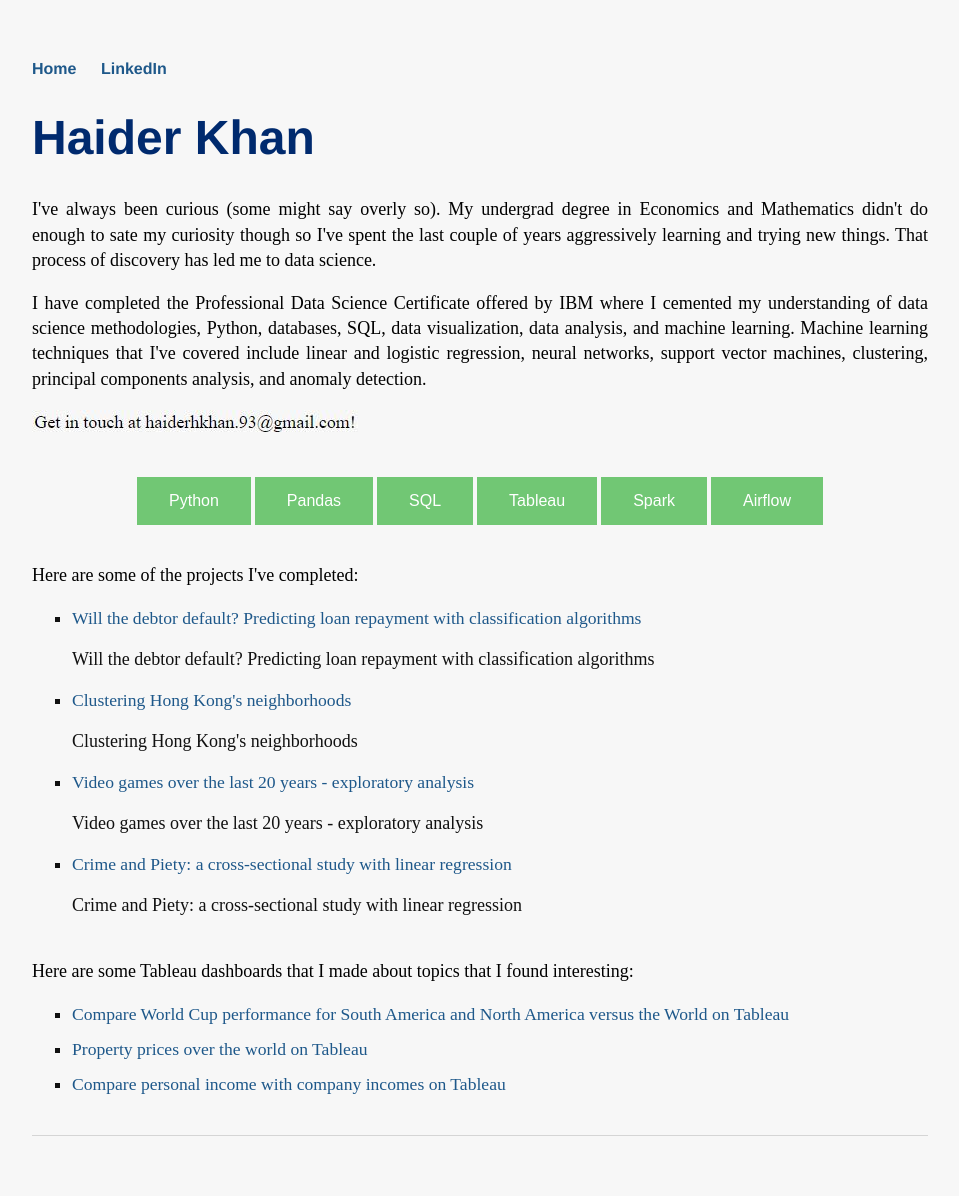
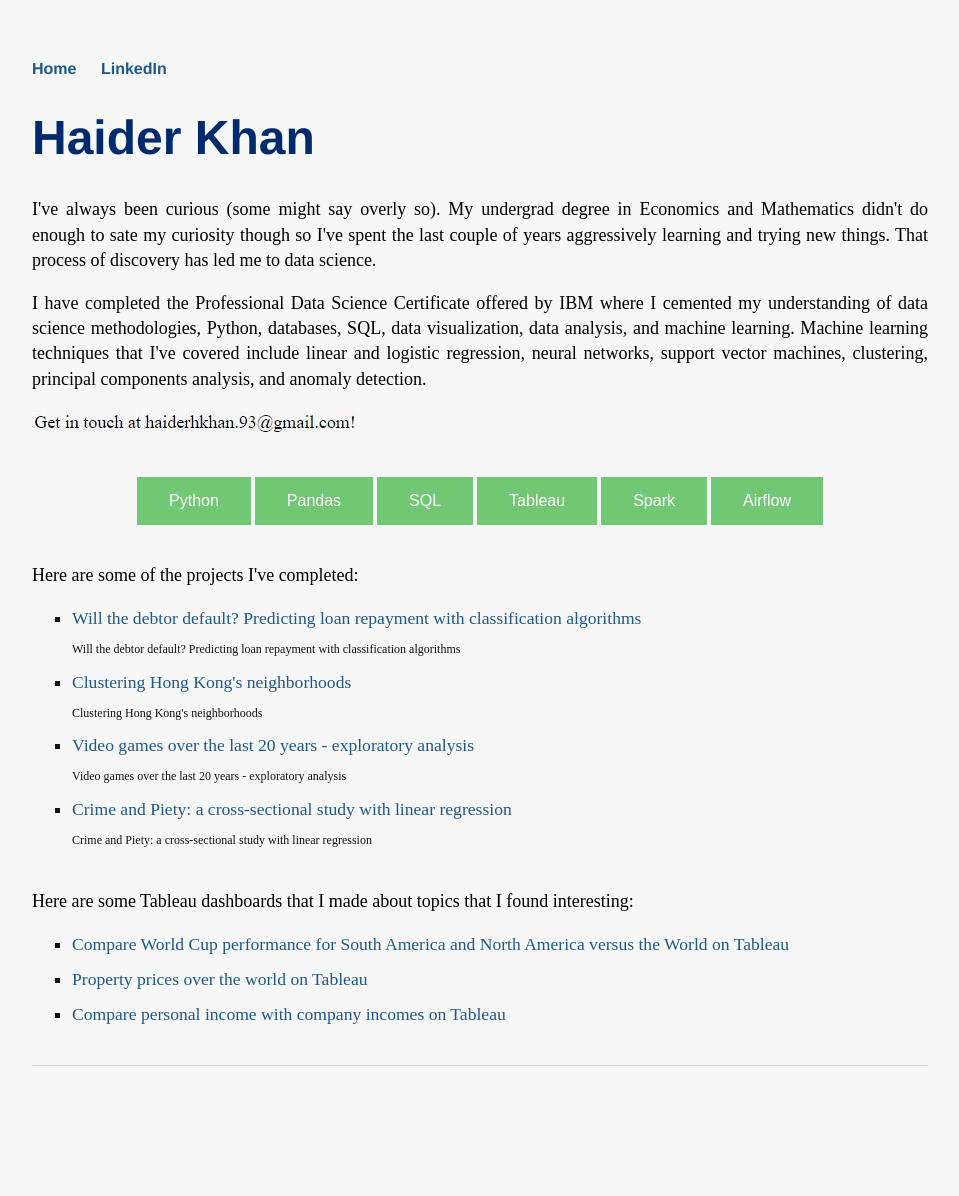
Before and after one commit to h2kh/h2kh.github.io, a Jekyll site: the page built from index.html, in a window 1280 px wide. Shown: the whole page, without its empty margins (160-1119 px from the left). Built offline with Jekyll 4.4.1, drawn with Linux system fonts in a browser that asks for light colours; after the commit the page ends 1126 px from its top, so only the background shows below that.

Commit message:
Update index.html

```diff
--- a/index.html
+++ b/index.html
@@ -29,7 +29,9 @@
 
 	  {% for post in site.posts  %}
 	    {% if post.nottableau == 'true' %}
-		<li> <a href="{{ post.url }}" title="{{ post.title }}">{{ post.title }}</a><p>{{ post.title }}</p></li>
+		<li> <a href="{{ post.url }}" title="{{ post.title }}">{{ post.title }}</a>
+			<p style="font-size:12px">{{ post.title }}</p>
+		</li>
 
 	    {% endif %}
 	  {% endfor %}
```
